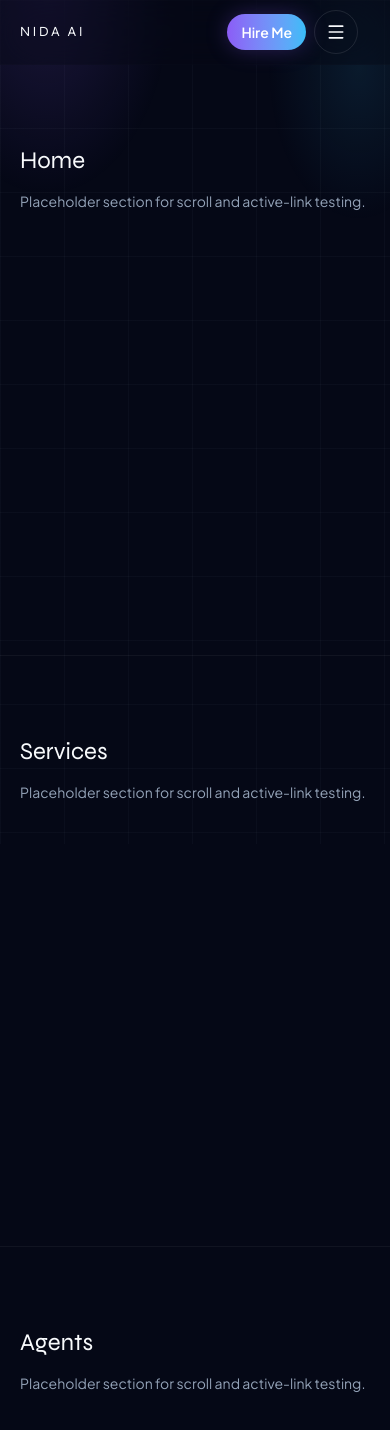
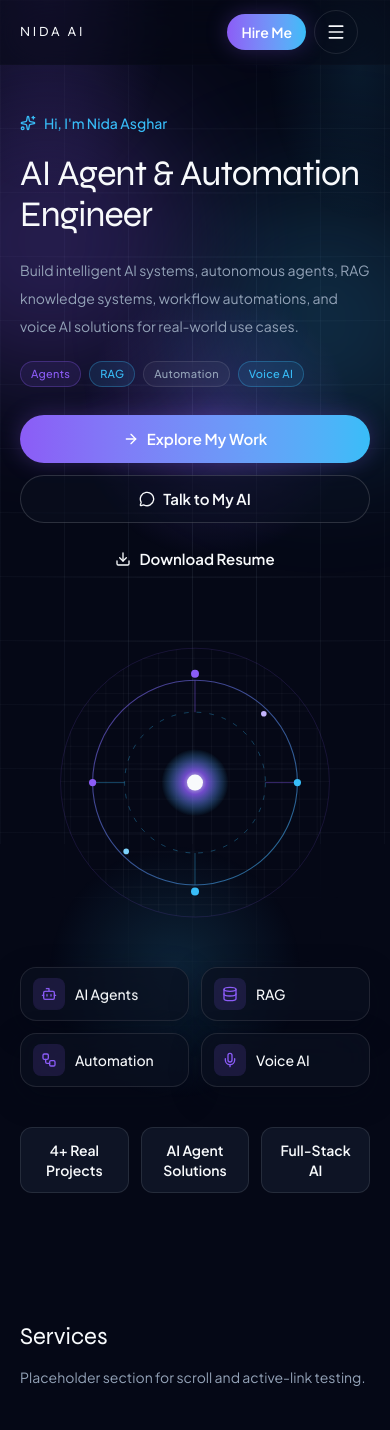
Before and after one commit to nida8750/Ai-potfolio, a Next.js app in the folder frontend/: page / in a window 390 px wide. Shown: the top 1430 px of the page. Built offline with nearby package versions, Linux system fonts and the light colour scheme.

Commit message:
Add Hero with visible motion and AI core visual
Replace named hidden variants with revealMotion so copy and CTAs
resolve to opacity 1. Compose background, character, skill cards,
and stats. Keep placeholder sections for navbar anchors.

Co-authored-by: nidaasghar8750 <nidaasghar8750@gmail.com>

```diff
--- a/frontend/app/page.tsx
+++ b/frontend/app/page.tsx
@@ -1,10 +1,14 @@
 import { Container } from "@/components/ui/Container";
+import { Hero } from "@/components/sections/Hero";
 import { navigation } from "@/data/navigation";
 
 export default function HomePage() {
   return (
     <main id="main">
-      {navigation.map((item) => {
+      <Hero />
+      {navigation
+        .filter((item) => item.href !== "#home")
+        .map((item) => {
           const id = item.href.slice(1);
           return (
             <section
--- a/frontend/components/hero/FloatingSkillCard.tsx
+++ b/frontend/components/hero/FloatingSkillCard.tsx
@@ -1,29 +1,42 @@
+import type { ReactNode } from "react";
 import { GlassCard } from "@/components/ui/GlassCard";
-import { ServiceIcon } from "@/components/services/ServiceIcon";
 import { cn } from "@/lib/utils";
 
 interface FloatingSkillCardProps {
-  label: string;
-  icon: string;
+  title: string;
+  subtitle?: string;
+  icon?: ReactNode;
+  position?: string;
+  delay?: number;
   className?: string;
 }
 
 export function FloatingSkillCard({
-  label,
+  title,
+  subtitle,
   icon,
+  position,
   className,
 }: FloatingSkillCardProps) {
   return (
     <GlassCard
       className={cn(
         "flex items-center gap-2.5 px-3 py-2.5 shadow-[0_10px_30px_rgb(5_8_22_/_0.45)]",
+        position,
         className,
       )}
     >
-      <span className="flex h-8 w-8 items-center justify-center rounded-lg bg-purple/15 text-purple">
-        <ServiceIcon name={icon} className="h-4 w-4" />
+      {icon ? (
+        <span className="flex h-8 w-8 shrink-0 items-center justify-center rounded-lg bg-primary/15 text-primary">
+          {icon}
+        </span>
+      ) : null}
+      <span className="min-w-0">
+        <span className="block text-sm font-medium text-foreground">{title}</span>
+        {subtitle ? (
+          <span className="block text-xs text-muted">{subtitle}</span>
+        ) : null}
       </span>
-      <span className="text-sm font-medium text-ink">{label}</span>
     </GlassCard>
   );
 }
--- a/frontend/components/hero/HeroBackground.tsx
+++ b/frontend/components/hero/HeroBackground.tsx
@@ -3,15 +3,20 @@ import { GridBackground } from "@/components/ui/GridBackground";
 
 export function HeroBackground() {
   return (
-    <div className="pointer-events-none absolute inset-0 overflow-hidden">
+    <div
+      aria-hidden="true"
+      className="pointer-events-none absolute inset-0 overflow-hidden"
+    >
       <GridBackground />
+      <div className="absolute right-[8%] top-[18%] h-72 w-72 rounded-full bg-[radial-gradient(circle,rgb(139_92_246_/_0.28),transparent_68%)]" />
+      <div className="absolute left-[12%] bottom-[12%] h-64 w-64 rounded-full bg-[radial-gradient(circle,rgb(56_189_248_/_0.16),transparent_70%)]" />
       <GlowOrb
         color="purple"
-        className="-left-24 top-10 h-72 w-72 md:left-10 md:h-96 md:w-96"
+        className="-left-24 top-8 h-72 w-72 md:left-8 md:h-96 md:w-96"
       />
       <GlowOrb
         color="blue"
-        className="-right-16 top-40 h-64 w-64 md:right-20 md:h-80 md:w-80"
+        className="-right-16 top-32 h-64 w-64 md:right-10 md:h-80 md:w-80"
       />
     </div>
   );
--- a/frontend/components/hero/HeroCharacter.tsx
+++ b/frontend/components/hero/HeroCharacter.tsx
@@ -7,140 +7,108 @@ export interface HeroCharacterProps {
 export function HeroCharacter({ className }: HeroCharacterProps) {
   return (
     <div
+      aria-hidden="true"
       className={cn(
-        "relative mx-auto aspect-[4/5] w-full max-w-[280px] xs:max-w-[300px] md:max-w-[360px] lg:max-w-[400px]",
+        "relative mx-auto aspect-square w-full max-w-[280px] xs:max-w-[320px] md:max-w-[380px]",
         className,
       )}
     >
-      <svg
-        viewBox="0 0 420 540"
-        role="img"
-        aria-label="Stylized illustration of Nida Asghar, an AI engineer, holding a glowing staff"
-        className="h-full w-full"
-      >
+      <svg viewBox="0 0 400 400" className="h-full w-full">
         <defs>
-          <radialGradient id="platformGlow" cx="50%" cy="50%" r="50%">
-            <stop offset="0%" stopColor="#8B5CF6" stopOpacity="0.55" />
-            <stop offset="55%" stopColor="#38BDF8" stopOpacity="0.12" />
-            <stop offset="100%" stopColor="#050816" stopOpacity="0" />
+          <radialGradient id="coreGlow" cx="50%" cy="50%" r="50%">
+            <stop offset="0%" stopColor="#F8FAFC" stopOpacity="0.95" />
+            <stop offset="35%" stopColor="#8B5CF6" stopOpacity="0.8" />
+            <stop offset="100%" stopColor="#38BDF8" stopOpacity="0" />
           </radialGradient>
-          <linearGradient id="hairShade" x1="0%" y1="0%" x2="100%" y2="100%">
-            <stop offset="0%" stopColor="#1a1233" />
-            <stop offset="45%" stopColor="#2a1848" />
-            <stop offset="100%" stopColor="#6d28d9" />
+          <linearGradient id="ringStroke" x1="0%" y1="0%" x2="100%" y2="100%">
+            <stop offset="0%" stopColor="#8B5CF6" />
+            <stop offset="100%" stopColor="#38BDF8" />
           </linearGradient>
-          <linearGradient id="hoodieShade" x1="0%" y1="0%" x2="0%" y2="100%">
-            <stop offset="0%" stopColor="#1b2340" />
-            <stop offset="100%" stopColor="#0b1020" />
-          </linearGradient>
-          <linearGradient id="skinShade" x1="0%" y1="0%" x2="0%" y2="100%">
-            <stop offset="0%" stopColor="#e8c4a8" />
-            <stop offset="100%" stopColor="#c99574" />
-          </linearGradient>
-          <linearGradient id="staffShade" x1="0%" y1="100%" x2="0%" y2="0%">
-            <stop offset="0%" stopColor="#64748b" />
-            <stop offset="100%" stopColor="#e2e8f0" />
-          </linearGradient>
-          <radialGradient id="crystalGlow" cx="50%" cy="40%" r="50%">
-            <stop offset="0%" stopColor="#f8fafc" />
-            <stop offset="40%" stopColor="#8B5CF6" />
-            <stop offset="100%" stopColor="#38BDF8" />
-          </radialGradient>
-          <filter id="softGlow" x="-40%" y="-40%" width="180%" height="180%">
-            <feGaussianBlur stdDeviation="8" result="blur" />
-            <feMerge>
-              <feMergeNode in="blur" />
-              <feMergeNode in="SourceGraphic" />
-            </feMerge>
-          </filter>
+          <pattern
+            id="coreGrid"
+            width="22"
+            height="22"
+            patternUnits="userSpaceOnUse"
+          >
+            <path
+              d="M 22 0 L 0 0 0 22"
+              fill="none"
+              stroke="#94A3B8"
+              strokeOpacity="0.12"
+            />
+          </pattern>
         </defs>
 
-        <ellipse cx="210" cy="500" rx="150" ry="28" fill="url(#platformGlow)" />
-        <ellipse
-          cx="210"
-          cy="500"
-          rx="92"
-          ry="12"
+        <circle cx="200" cy="200" r="168" fill="url(#coreGrid)" />
+        <circle
+          cx="200"
+          cy="200"
+          r="168"
           fill="none"
           stroke="#8B5CF6"
-          strokeOpacity="0.35"
+          strokeOpacity="0.18"
+        />
+        <circle
+          className="origin-center motion-safe:animate-orb"
+          cx="200"
+          cy="200"
+          r="128"
+          fill="none"
+          stroke="url(#ringStroke)"
+          strokeOpacity="0.55"
+          strokeWidth="1.4"
+        />
+        <circle
+          cx="200"
+          cy="200"
+          r="88"
+          fill="none"
+          stroke="#38BDF8"
+          strokeOpacity="0.4"
+          strokeDasharray="6 10"
+        />
+        <circle cx="200" cy="200" r="42" fill="url(#coreGlow)" />
+        <circle cx="200" cy="200" r="10" fill="#F8FAFC" />
+
+        <line
+          x1="200"
+          y1="72"
+          x2="200"
+          y2="112"
+          stroke="#8B5CF6"
+          strokeOpacity="0.55"
+        />
+        <line
+          x1="200"
+          y1="288"
+          x2="200"
+          y2="328"
+          stroke="#38BDF8"
+          strokeOpacity="0.45"
+        />
+        <line
+          x1="72"
+          y1="200"
+          x2="112"
+          y2="200"
+          stroke="#38BDF8"
+          strokeOpacity="0.45"
+        />
+        <line
+          x1="288"
+          y1="200"
+          x2="328"
+          y2="200"
+          stroke="#8B5CF6"
+          strokeOpacity="0.5"
         />
 
-        <path
-          d="M118 248 C110 200 128 150 168 128 C150 188 146 250 152 318 L200 330 L268 318 C274 248 268 186 250 128 C292 148 314 204 304 256 C318 300 300 360 276 400 L210 428 L148 400 C124 358 112 302 118 248 Z"
-          fill="url(#hoodieShade)"
-          stroke="#38BDF8"
-          strokeOpacity="0.18"
-        />
-        <path
-          d="M186 318 L210 338 L236 318"
-          fill="none"
-          stroke="#8B5CF6"
-          strokeOpacity="0.45"
-          strokeWidth="2"
-        />
-
-        <path
-          d="M146 168 C132 120 168 72 214 78 C248 58 304 78 312 128 C330 164 318 206 300 230 C288 168 270 126 238 112 C220 168 214 214 220 258 C198 264 176 258 164 236 C150 214 148 188 146 168 Z"
-          fill="url(#hairShade)"
-        />
-        <path
-          d="M168 86 C188 70 236 66 262 90 C230 88 200 98 176 118"
-          fill="#3b1d6e"
-        />
-
-        <ellipse cx="214" cy="168" rx="38" ry="46" fill="url(#skinShade)" />
-        <path
-          d="M190 154 C198 150 206 152 210 158"
-          fill="none"
-          stroke="#2b1c14"
-          strokeWidth="2"
-          strokeLinecap="round"
-        />
-        <path
-          d="M224 154 C230 150 238 152 240 158"
-          fill="none"
-          stroke="#2b1c14"
-          strokeWidth="2"
-          strokeLinecap="round"
-        />
-        <circle cx="200" cy="164" r="3.2" fill="#1e293b" />
-        <circle cx="230" cy="164" r="3.2" fill="#1e293b" />
-        <path
-          d="M206 184 C212 188 220 188 226 184"
-          fill="none"
-          stroke="#8b5a3c"
-          strokeWidth="1.6"
-          strokeLinecap="round"
-        />
-
-        <path
-          d="M268 250 C286 236 312 248 318 274 C296 270 278 278 268 292 Z"
-          fill="url(#skinShade)"
-        />
-
-        <g filter="url(#softGlow)">
-          <rect
-            x="312"
-            y="168"
-            width="8"
-            height="190"
-            rx="4"
-            fill="url(#staffShade)"
-            transform="rotate(12 316 263)"
-          />
-          <polygon
-            points="328,148 348,176 328,198 308,176"
-            fill="url(#crystalGlow)"
-          />
-        </g>
-
-        <circle cx="118" cy="210" r="3" fill="#38BDF8" opacity="0.8" />
-        <circle cx="332" cy="230" r="2.4" fill="#8B5CF6" opacity="0.85" />
-        <circle cx="96" cy="320" r="2" fill="#38BDF8" opacity="0.55" />
-        <circle cx="348" cy="310" r="2.6" fill="#c4b5fd" opacity="0.7" />
-        <circle cx="150" cy="430" r="2" fill="#8B5CF6" opacity="0.5" />
-        <circle cx="280" cy="446" r="2.2" fill="#38BDF8" opacity="0.45" />
+        <circle cx="200" cy="64" r="5" fill="#8B5CF6" />
+        <circle cx="328" cy="200" r="4.5" fill="#38BDF8" />
+        <circle cx="200" cy="336" r="5" fill="#38BDF8" />
+        <circle cx="72" cy="200" r="4.5" fill="#8B5CF6" />
+        <circle cx="286" cy="114" r="3.5" fill="#C4B5FD" />
+        <circle cx="114" cy="286" r="3.5" fill="#7DD3FC" />
       </svg>
     </div>
   );
--- a/frontend/components/hero/HeroStats.tsx
+++ b/frontend/components/hero/HeroStats.tsx
@@ -1,14 +1,19 @@
 import { HERO_STATS } from "@/lib/constants";
+import { cn } from "@/lib/utils";
 
-export function HeroStats() {
+interface HeroStatsProps {
+  className?: string;
+}
+
+export function HeroStats({ className }: HeroStatsProps) {
   return (
-    <ul className="mt-8 grid grid-cols-1 gap-3 xs:grid-cols-3">
+    <ul className={cn("grid grid-cols-1 gap-3 xs:grid-cols-3", className)}>
       {HERO_STATS.map((stat) => (
         <li
           key={stat.label}
-          className="rounded-xl border border-white/10 bg-secondary/70 px-3 py-3 text-center"
+          className="rounded-xl border border-white/10 bg-surface-secondary/80 px-3 py-3 text-center"
         >
-          <p className="text-sm font-semibold text-ink">{stat.label}</p>
+          <p className="text-sm font-semibold text-foreground">{stat.label}</p>
         </li>
       ))}
     </ul>
--- a/frontend/components/sections/Hero.tsx
+++ b/frontend/components/sections/Hero.tsx
@@ -1,220 +1,165 @@
 "use client";
 
-import { useId, useState } from "react";
 import { motion, useReducedMotion } from "framer-motion";
-import { ArrowRight, Download, MessageCircle, Sparkles, X } from "lucide-react";
+import { ArrowRight, Bot, Database, Download, MessageCircle, Mic, Sparkles, Workflow } from "lucide-react";
 import { FloatingSkillCard } from "@/components/hero/FloatingSkillCard";
 import { HeroBackground } from "@/components/hero/HeroBackground";
 import { HeroCharacter } from "@/components/hero/HeroCharacter";
 import { HeroStats } from "@/components/hero/HeroStats";
-import { AnimatedBorder } from "@/components/ui/AnimatedBorder";
+import { Badge } from "@/components/ui/Badge";
 import { Button } from "@/components/ui/Button";
 import { Container } from "@/components/ui/Container";
-import {
-  FLOATING_SKILLS,
-  HERO_COPY,
-  HERO_GREETING,
-  PERSON_NAME,
-  RESUME_FILENAME,
-  RESUME_PATH,
-  ROLE,
-} from "@/lib/constants";
-import {
-  fadeIn,
-  fadeUp,
-  floating,
-  motionSafe,
-  scaleIn,
-  slideFromRight,
-  staggerContainer,
-} from "@/lib/animations";
-import { cn } from "@/lib/utils";
+import { HERO_COPY, HERO_GREETING, RESUME_FILENAME, RESUME_PATH, ROLE } from "@/lib/constants";
+import { floatMotion, revealMotion } from "@/lib/animations";
 
-const cardLayout = [
-  "lg:absolute lg:top-6 lg:right-0",
-  "lg:absolute lg:top-28 lg:-left-6",
-  "lg:absolute lg:bottom-28 lg:-left-2",
-  "lg:absolute lg:top-1/2 lg:-right-4",
-  "lg:absolute lg:bottom-8 lg:right-8",
-];
+const skillCards = [
+  {
+    title: "AI Agents",
+    icon: <Bot className="h-4 w-4" aria-hidden="true" />,
+    position: "lg:absolute lg:top-4 lg:left-0",
+    delay: 0.42,
+  },
+  {
+    title: "RAG",
+    icon: <Database className="h-4 w-4" aria-hidden="true" />,
+    position: "lg:absolute lg:top-8 lg:right-0",
+    delay: 0.5,
+  },
+  {
+    title: "Automation",
+    icon: <Workflow className="h-4 w-4" aria-hidden="true" />,
+    position: "lg:absolute lg:bottom-10 lg:left-2",
+    delay: 0.58,
+  },
+  {
+    title: "Voice AI",
+    icon: <Mic className="h-4 w-4" aria-hidden="true" />,
+    position: "lg:absolute lg:bottom-6 lg:right-2",
+    delay: 0.66,
+  },
+] as const;
 
 export function Hero() {
   const reduceMotion = useReducedMotion();
-  const dialogTitleId = useId();
-  const [assistantOpen, setAssistantOpen] = useState(false);
-  const [resumeMessage, setResumeMessage] = useState<string | null>(null);
-
-  async function handleResumeDownload() {
-    try {
-      const response = await fetch(RESUME_PATH, { method: "HEAD" });
-      if (!response.ok) {
-        setResumeMessage(
-          "Resume file is not available yet. Use Hire Me and I will send it directly.",
-        );
-        return;
-      }
-
-      const link = document.createElement("a");
-      link.href = RESUME_PATH;
-      link.download = RESUME_FILENAME;
-      document.body.appendChild(link);
-      link.click();
-      link.remove();
-      setResumeMessage(null);
-    } catch {
-      setResumeMessage(
-        "Resume file is not available yet. Use Hire Me and I will send it directly.",
-      );
-    }
-  }
 
   return (
-    <section id="home" className="relative overflow-hidden pt-8 pb-16 md:pt-12 md:pb-24">
-      <HeroBackground />
-      <Container className="relative grid items-center gap-10 lg:grid-cols-[minmax(0,1.05fr)_minmax(0,0.95fr)] lg:gap-8">
-        <motion.div {...motionSafe(reduceMotion)} variants={staggerContainer}>
+    <section
+      id="home"
+      className="relative overflow-x-hidden min-h-[calc(100svh-4.5rem)] py-12 md:py-16"
+    >
+      <motion.div
+        className="pointer-events-none absolute inset-0"
+        {...revealMotion(reduceMotion, { delay: 0, duration: 0.35, y: 0 })}
+      >
+        <HeroBackground />
+      </motion.div>
+
+      <Container className="relative grid items-center gap-10 lg:grid-cols-2 lg:gap-8">
+        <div className="min-w-0">
           <motion.p
-            variants={fadeIn}
-            className="inline-flex items-center gap-2 text-sm font-medium text-blue"
+            className="inline-flex items-center gap-2 text-sm font-medium text-accent"
+            {...revealMotion(reduceMotion, { delay: 0.05, y: 10 })}
           >
             <Sparkles className="h-4 w-4" aria-hidden="true" />
             {HERO_GREETING}
           </motion.p>
           <motion.h1
-            variants={fadeUp}
-            className="mt-4 font-display text-[2rem] leading-[1.15] tracking-tight text-ink xs:text-[2.25rem] mob:text-[2.4rem] wide:text-[2.55rem] md:text-5xl lg:text-[3.35rem]"
+            className="mt-4 font-display text-[2rem] leading-[1.15] tracking-tight text-foreground xs:text-[2.25rem] md:text-5xl lg:text-[3.15rem]"
+            {...revealMotion(reduceMotion, { delay: 0.12, y: 16 })}
           >
             {ROLE}
           </motion.h1>
           <motion.p
-            variants={fadeUp}
             className="mt-5 max-w-xl text-sm leading-7 text-muted md:text-base md:leading-8"
+            {...revealMotion(reduceMotion, { delay: 0.2, y: 14 })}
           >
             {HERO_COPY}
           </motion.p>
+          <motion.ul
+            className="mt-5 flex flex-wrap gap-2"
+            {...revealMotion(reduceMotion, { delay: 0.24, y: 10 })}
+          >
+            <li>
+              <Badge variant="purple">Agents</Badge>
+            </li>
+            <li>
+              <Badge variant="blue">RAG</Badge>
+            </li>
+            <li>
+              <Badge>Automation</Badge>
+            </li>
+            <li>
+              <Badge variant="blue">Voice AI</Badge>
+            </li>
+          </motion.ul>
           <motion.div
-            variants={fadeUp}
             className="mt-7 flex flex-col gap-3 sm:flex-row sm:flex-wrap"
+            {...revealMotion(reduceMotion, { delay: 0.28, y: 12 })}
           >
-            <Button href="#projects" size="lg">
+            <Button href="#projects" size="lg" icon={<ArrowRight className="h-4 w-4" aria-hidden="true" />}>
               Explore My Work
-              <ArrowRight className="h-4 w-4" aria-hidden="true" />
             </Button>
             <Button
-              type="button"
+              href="#contact"
               variant="secondary"
               size="lg"
-              onClick={() => setAssistantOpen(true)}
+              icon={<MessageCircle className="h-4 w-4" aria-hidden="true" />}
             >
               Talk to My AI
-              <MessageCircle className="h-4 w-4" aria-hidden="true" />
             </Button>
             <Button
-              type="button"
+              href={RESUME_PATH}
+              download={RESUME_FILENAME}
               variant="ghost"
               size="lg"
-              onClick={() => {
-                void handleResumeDownload();
-              }}
+              icon={<Download className="h-4 w-4" aria-hidden="true" />}
             >
               Download Resume
-              <Download className="h-4 w-4" aria-hidden="true" />
             </Button>
           </motion.div>
-          {resumeMessage ? (
-            <p role="status" className="mt-3 text-sm text-blue">
-              {resumeMessage}
-            </p>
-          ) : null}
-          <motion.div variants={fadeUp}>
+          <motion.div
+            className="mt-8 hidden lg:block"
+            {...revealMotion(reduceMotion, { delay: 0.72, y: 12 })}
+          >
             <HeroStats />
           </motion.div>
-        </motion.div>
+        </div>
 
-        <motion.div
-          className="relative"
-          {...motionSafe(reduceMotion)}
-          variants={scaleIn}
-          transition={{ delay: reduceMotion ? 0 : 0.55 }}
-        >
-          <div className="relative mx-auto max-w-[420px]">
-            <AnimatedBorder className="rounded-[28px]">
-              <div className="rounded-[27px] bg-canvas/80 p-3 md:p-5">
-                <HeroCharacter />
-              </div>
-            </AnimatedBorder>
-            <motion.ul
-              className="mt-6 grid grid-cols-2 gap-3 wide:grid-cols-2 lg:mt-0 lg:contents"
-              {...motionSafe(reduceMotion)}
-              variants={staggerContainer}
-            >
-              {FLOATING_SKILLS.map((skill, index) => (
+        <div className="relative min-w-0">
+          <motion.div
+            className="mx-auto max-w-[420px]"
+            {...revealMotion(reduceMotion, { delay: 0.32, scale: 0.96, y: 0 })}
+          >
+            <motion.div {...floatMotion(reduceMotion, 0.4)}>
+              <HeroCharacter />
+            </motion.div>
+            <ul className="mt-6 grid grid-cols-2 gap-3 lg:mt-0 lg:contents">
+              {skillCards.map((card) => (
                 <motion.li
-                  key={skill.label}
-                  variants={reduceMotion ? fadeIn : slideFromRight}
-                  className={cn(
-                    index === FLOATING_SKILLS.length - 1 && "col-span-2 justify-self-center lg:col-span-1",
-                    cardLayout[index],
-                  )}
+                  key={card.title}
+                  className={card.position}
+                  {...revealMotion(reduceMotion, { delay: card.delay, x: 16, y: 0 })}
                 >
-                  <motion.div
-                    variants={reduceMotion ? fadeIn : floating}
-                    animate={reduceMotion ? undefined : "visible"}
-                  >
-                    <FloatingSkillCard label={skill.label} icon={skill.icon} />
+                  <motion.div {...floatMotion(reduceMotion, card.delay + 0.2)}>
+                    <FloatingSkillCard
+                      title={card.title}
+                      icon={card.icon}
+                      delay={card.delay}
+                    />
                   </motion.div>
                 </motion.li>
               ))}
-            </motion.ul>
-          </div>
+            </ul>
+          </motion.div>
+        </div>
+
+        <motion.div
+          className="lg:hidden"
+          {...revealMotion(reduceMotion, { delay: 0.74, y: 12 })}
+        >
+          <HeroStats />
         </motion.div>
       </Container>
-
-      {assistantOpen ? (
-        <div
-          className="fixed inset-0 z-50 flex items-end justify-center bg-canvas/70 p-4 backdrop-blur-sm sm:items-center"
-          role="presentation"
-          onClick={() => setAssistantOpen(false)}
-        >
-          <div
-            role="dialog"
-            aria-modal="true"
-            aria-labelledby={dialogTitleId}
-            className="w-full max-w-md rounded-2xl border border-white/10 bg-surface p-6 shadow-2xl"
-            onClick={(event) => event.stopPropagation()}
-          >
-            <div className="flex items-start justify-between gap-4">
-              <h2 id={dialogTitleId} className="font-display text-xl text-ink">
-                Talk to {PERSON_NAME.split(" ")[0]} AI
-              </h2>
-              <button
-                type="button"
-                onClick={() => setAssistantOpen(false)}
-                className="inline-flex h-10 w-10 items-center justify-center rounded-full border border-white/10"
-                aria-label="Close assistant panel"
-              >
-                <X className="h-4 w-4" aria-hidden="true" />
-              </button>
-            </div>
-            <p className="mt-3 text-sm leading-6 text-muted">
-              The conversational assistant is a later phase. This control is here
-              so the interface is ready — no chatbot is running yet.
-            </p>
-            <div className="mt-6 flex flex-col gap-3 sm:flex-row">
-              <Button href="#contact" onClick={() => setAssistantOpen(false)}>
-                Hire Me instead
-              </Button>
-              <Button
-                type="button"
-                variant="secondary"
-                onClick={() => setAssistantOpen(false)}
-              >
-                Close
-              </Button>
-            </div>
-          </div>
-        </div>
-      ) : null}
     </section>
   );
 }
--- a/frontend/lib/animations.ts
+++ b/frontend/lib/animations.ts
@@ -116,6 +116,59 @@ export function overlayMotion(reduceMotion: boolean | null) {
   };
 }
 
+export function revealMotion(
+  reduceMotion: boolean | null,
+  options?: {
+    x?: number;
+    y?: number;
+    scale?: number;
+    delay?: number;
+    duration?: number;
+  },
+) {
+  if (reduceMotion) {
+    return {
+      initial: { opacity: 1, x: 0, y: 0, scale: 1 },
+      animate: { opacity: 1, x: 0, y: 0, scale: 1 },
+      transition: { duration: 0 },
+    };
+  }
+
+  return {
+    initial: {
+      opacity: 0,
+      x: options?.x ?? 0,
+      y: options?.y ?? 14,
+      scale: options?.scale ?? 1,
+    },
+    animate: { opacity: 1, x: 0, y: 0, scale: 1 },
+    transition: {
+      duration: options?.duration ?? 0.4,
+      delay: options?.delay ?? 0,
+      ease: easeOut,
+    },
+  };
+}
+
+export function floatMotion(reduceMotion: boolean | null, delay = 0) {
+  if (reduceMotion) {
+    return {
+      animate: { y: 0, opacity: 1 },
+      transition: { duration: 0 },
+    };
+  }
+
+  return {
+    animate: { y: [0, -8, 0], opacity: 1 },
+    transition: {
+      duration: 5.5,
+      delay,
+      repeat: Infinity,
+      ease: "easeInOut" as const,
+    },
+  };
+}
+
 export function withReducedMotion<T>(
   variant: T,
   reduceMotion: boolean | null,
--- a/frontend/lib/constants.ts
+++ b/frontend/lib/constants.ts
@@ -7,7 +7,8 @@ export const PERSON_NAME = "Nida Asghar";
 export const ROLE = "AI Agent & Automation Engineer";
 export const TAGLINE = "Building intelligent systems with AI.";
 export const HERO_GREETING = `Hi, I'm ${PERSON_NAME}`;
-export const HERO_COPY = SITE_DESCRIPTION;
+export const HERO_COPY =
+  "Build intelligent AI systems, autonomous agents, RAG knowledge systems, workflow automations, and voice AI solutions for real-world use cases.";
 export const RESUME_PATH = "/resume/resume.pdf";
 export const RESUME_FILENAME = "Nida-Asghar-Resume.pdf";
 
```
Lines whose indentation alone changed are shown as unchanged.
